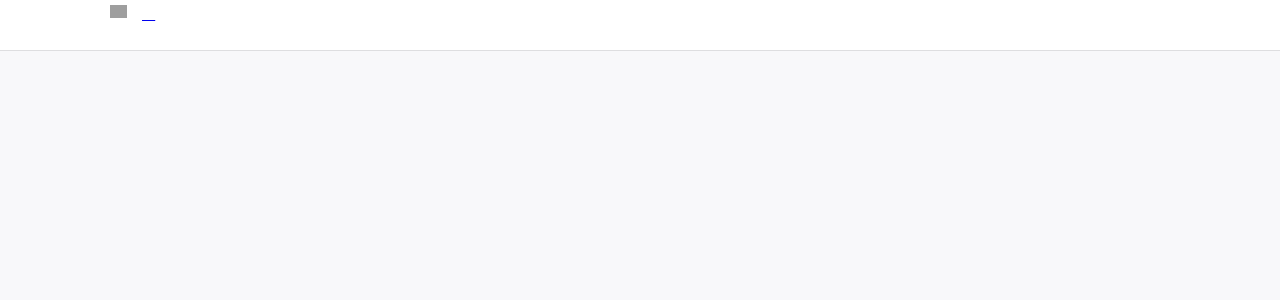
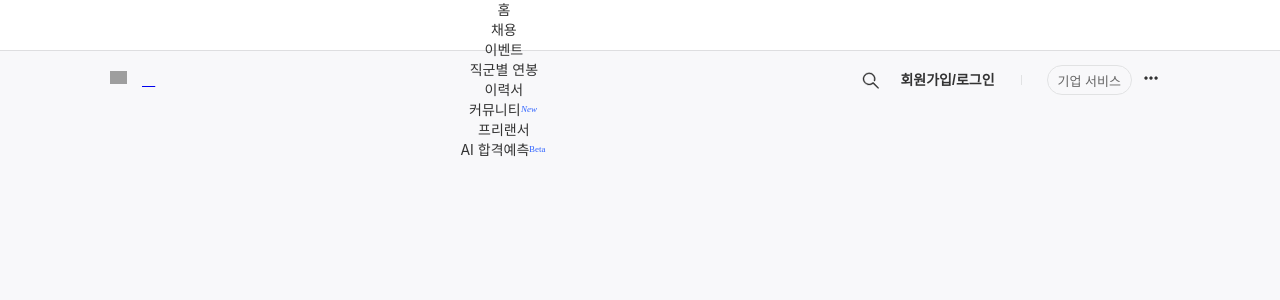
Before and after one commit to quack777/wanted_pre_onboarding, a React (Create React App) app: page / in a window 1280 px wide. Shown: the top 300 px of the page. Built offline with nearby package versions, Linux system fonts and the light colour scheme; grey boxes are pictures that could not be loaded.

Commit message:
navAside 완료

```diff
--- a/src/components/navAside.js
+++ b/src/components/navAside.js
@@ -1,10 +1,66 @@
 import React from "react";
+import "../css/NavAside.css"
 
 export default function NavAside() {
   return(
     <>
-      <aside className="Aside_className___e5Bi">
-
+      <aside className="NavAside">
+        <ul>
+          <li>
+            <button className="searchButton">
+              <svg
+                xmlns="https://www.w3.org/2000/svg"
+                xlink="https://www.w3.org/1999/xlink"
+                width="18"
+                height="18"
+                viewBox="0 0 18 18"
+              >
+                <defs>
+                  <path
+                    id="qt2dnsql4a"
+                    d="M15.727 17.273a.563.563 0 10.796-.796l-4.875-4.875-.19-.165a.563.563 0 00-.764.028 5.063 5.063 0 111.261-2.068.562.562 0 101.073.338 6.188 6.188 0 10-1.943 2.894l4.642 4.644z"
+                  ></path>
+                </defs>
+                <g fill="none" fillRule="evenodd">
+                  <use
+                    fill="#333"
+                    fillRule="nonzero"
+                    stroke="#333"
+                    strokeWidth=".3"
+                    href="#qt2dnsql4a"
+                  ></use>
+                </g>
+              </svg>
+            </button>
+          </li>
+          <li>
+            <button className="signUpButton">회원가입/로그인</button>
+          </li>
+          <li className="leftDivision">
+            <a className="dashboardButton">기업 서비스</a>
+          </li>
+          <li>
+            <button className="menuBtn">
+              <svg width="18" height="18" xmlns="http://www.w3.org/2000/svg">
+                <defs>
+                  <path
+                    d="M9 7.5a1.5 1.5 0 1 1-.001 3.001A1.5 1.5 0 0 1 9 7.5zm5.05 0a1.5 1.5 0 1 1-.001 3.001A1.5 1.5 0 0 1 14.05 7.5zM4 7.5a1.5 1.5 0 1 1-.001 3.001A1.5 1.5 0 0 1 4 7.5z"
+                    id="a"
+                  ></path>
+                </defs>
+                <g fill="none" fillRule="evenodd">
+                  <mask id="b" fill="#fff">
+                    <use href="#a"></use>
+                  </mask>
+                  <use fill="#333" href="#a"></use>
+                  <g mask="url(#b)" fill="#333">
+                    <path d="M0 0h18v18H0z"></path>
+                  </g>
+                </g>
+              </svg>
+            </button>
+          </li>
+        </ul>
       </aside>
     </>
   )
--- a/src/components/navMenu.js
+++ b/src/components/navMenu.js
@@ -1,10 +1,54 @@
 import React from "react";
+import "../css/navMenu.css"
 
 export default function NavMenu() {
   return(
     <>
-      <ul className="Menu_className__gGcYQ">
-
+      <ul className="NavMenu">
+        <li>
+          <a>홈</a>
+        </li>
+        <li>
+          <a>채용</a>
+        </li>
+        <li>
+          <a>이벤트</a>
+        </li>
+        <li>
+          <a>직군별 연봉</a>
+        </li>
+        <li>
+          <a>이력서</a>
+        </li>
+        <li>
+          <a>커뮤니티
+            <em>
+              <svg xmlns="http://www.w3.org/2000/svg" width="18" height="11" viewBox="0 0 18 11">
+                <g fill="none" fill-rule="evenodd" font-family="AppleSDGothicNeo-SemiBold, Apple SD Gothic Neo" font-size="9" font-weight="500"><g fill="#36F"><g><g><g><g><g><g>
+                  <text transform="translate(-931.000000, -13.000000) translate(224.000000, 7.000000) translate(210.000000, 6.000000) translate(350.000000, 0.000000) translate(147.000000, 0.000000)">
+                    <tspan x="0" y="8">New</tspan>
+                  </text></g></g></g></g></g></g></g>
+                </g>
+              </svg>
+            </em>
+          </a>
+        </li>
+        <li>
+          <a>프리랜서</a>
+        </li>
+        <li>
+          <a>AI 합격예측
+          <span>
+            <svg xmlns="http://www.w3.org/2000/svg" width="18" height="11" viewBox="0 0 18 11">
+              <g fill="none" fill-rule="evenodd" font-family="AppleSDGothicNeo-SemiBold, Apple SD Gothic Neo" font-size="9" font-weight="500"><g fill="#36F"><g><g><g><g><g><g>
+                <text transform="translate(-931.000000, -13.000000) translate(224.000000, 7.000000) translate(210.000000, 6.000000) translate(350.000000, 0.000000) translate(147.000000, 0.000000)">
+                  <tspan x="0" y="8">Beta</tspan>
+                </text></g></g></g></g></g></g></g>
+              </g>
+            </svg>
+          </span>
+          </a>
+        </li>
       </ul>
     </>
   )
--- /dev/null
+++ b/src/css/NavAside.css
@@ -0,0 +1,122 @@
+svg:not(:root) {
+    overflow: hidden;
+}
+
+.NavAside {
+    height: 100%;
+    padding: 10px 0;
+}
+
+.NavAside > ul {
+    height: 100%;
+    margin: 0;
+}
+
+.NavAside > ul > li {
+    position: relative;
+    display: inline-block;
+    height: 100%;
+    vertical-align: middle;
+}
+
+.NavAside>ul li>* {
+    height: 100%;
+    padding: 0 5px;
+    font-size: 14px;
+    color: #333;
+    font-weight: 600;
+    line-height: 1;
+}
+
+.NavAside>ul li a {
+    display: inline-block;
+    vertical-align: bottom;
+    line-height: 32px;
+}
+
+.NavAside>ul li .searchButton {
+    position: relative;
+    margin-top: 5px;
+}
+
+.NavAside>ul li .signUpButton {
+    margin-right: 6px;
+}
+
+.NavAside>ul .leftDivision {
+    display: inline-flex;
+}
+
+.NavAside>ul .leftDivision::before {
+    display: block;
+    content: "";
+    width: 1px;
+    height: 10px;
+    background-color: #e1e2e3;
+    margin: auto 10px;
+    box-sizing: border-box;
+}
+
+.NavAside>ul li .dashboardButton {
+    font-size: 13px;
+    color: #666;
+    line-height: 30px;
+    height: 30px;
+    border: 1px solid #e1e2e3;
+    border-radius: 15px;
+    padding: 0 10px;
+    margin-left: 15px;
+    font-weight: 400;
+}
+
+@media (min-width: 1200px){
+    .NavAside>ul li>* {
+        padding: 0 10px;
+    }
+}
+
+@media (min-width: 992px) and (max-width: 1199px) {
+    .NavAside>ul li .signUpButton {
+        margin-right: 0px;
+        padding: 0 3px;
+    }
+    .NavAside>ul li .dashboardButton {
+        margin: 0;
+    }
+}
+
+@media (min-width: 768px) and (max-width: 991px){
+    .NavAside>ul li .searchButton {
+        margin: 0;
+    }
+    .NavAside>ul li .signUpButton {
+        display: none;
+    }
+    .NavAside>ul .leftDivision {
+        display: none;
+    }
+    .NavAside>ul li .dashboardButton {
+        margin: 0;
+    }
+}
+
+@media (max-width: 767px) {
+    .NavAside {
+        padding: 14px 0;
+    }
+    .NavAside > ul {
+        margin-top: -5px;
+    }
+    .NavAside>ul li .searchButton {
+        margin: 0;
+    }
+    .NavAside>ul li .signUpButton {
+        display: none;
+    }
+    .NavAside>ul .leftDivision {
+        display: none;
+    }
+    .NavAside>ul li .dashboardButton {
+        margin: 0;
+    }
+}
--- a/src/css/nav.css
+++ b/src/css/nav.css
@@ -3,6 +3,16 @@ button {
     padding: 0;
     border: 0;
     background: none;
+}
+
+ol, ul {
+    list-style: none;
+}
+
+a, abbr, acronym, address, applet, article, aside, audio, b, big, blockquote, body, canvas, caption, center, cite, code, dd, del, details, dfn, div, dl, dt, em, embed, fieldset, figcaption, figure, footer, form, h1, h2, h3, h4, h5, h6, header, hgroup, html, i, iframe, img, ins, kbd, label, legend, li, mark, menu, nav, object, ol, output, p, pre, q, ruby, s, samp, section, small, span, strike, strong, sub, summary, sup, table, tbody, td, tfoot, th, thead, time, tr, tt, u, ul, var, video {
+    margin: 0;
+    padding: 0;
+    border: 0;
 }
 
 .NavBar_className__y2qGg {
--- /dev/null
+++ b/src/css/navMenu.css
@@ -0,0 +1,5 @@
+.NavMenu {
+    height: inherit;
+    text-align: center;
+    margin: 0;
+}
```
